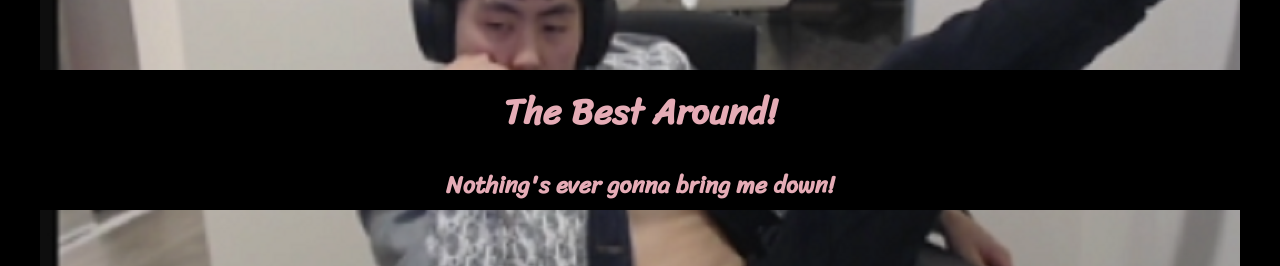
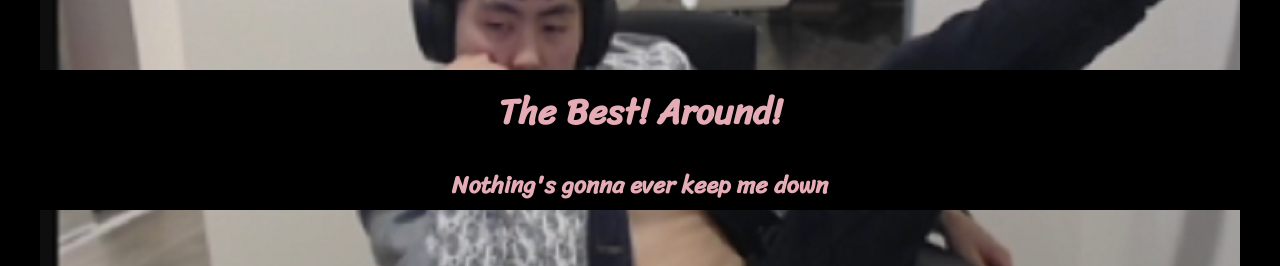
Before and after one commit to kqiuu/billy, a plain HTML site: page index.html in a window 1280 px wide. Shown: the part 400-666 px from the top of the page. Drawn offline with Linux system fonts and the light colour scheme; a web font is replaced by a local one.

Commit message:
Update index.html

```diff
--- a/index.html
+++ b/index.html
@@ -20,8 +20,8 @@
         <div class = "main">
             <div id = "theman" class="flex-container">
                 <div class = "intro">
-                    <h2>The Best Around!</h2>
-                    <h4>Nothing's ever gonna bring me down!</h4>
+                    <h2>The Best! Around!</h2>
+                    <h4>Nothing's gonna ever keep me down</h4>
                 </div>
             </div>
         </div>
```
